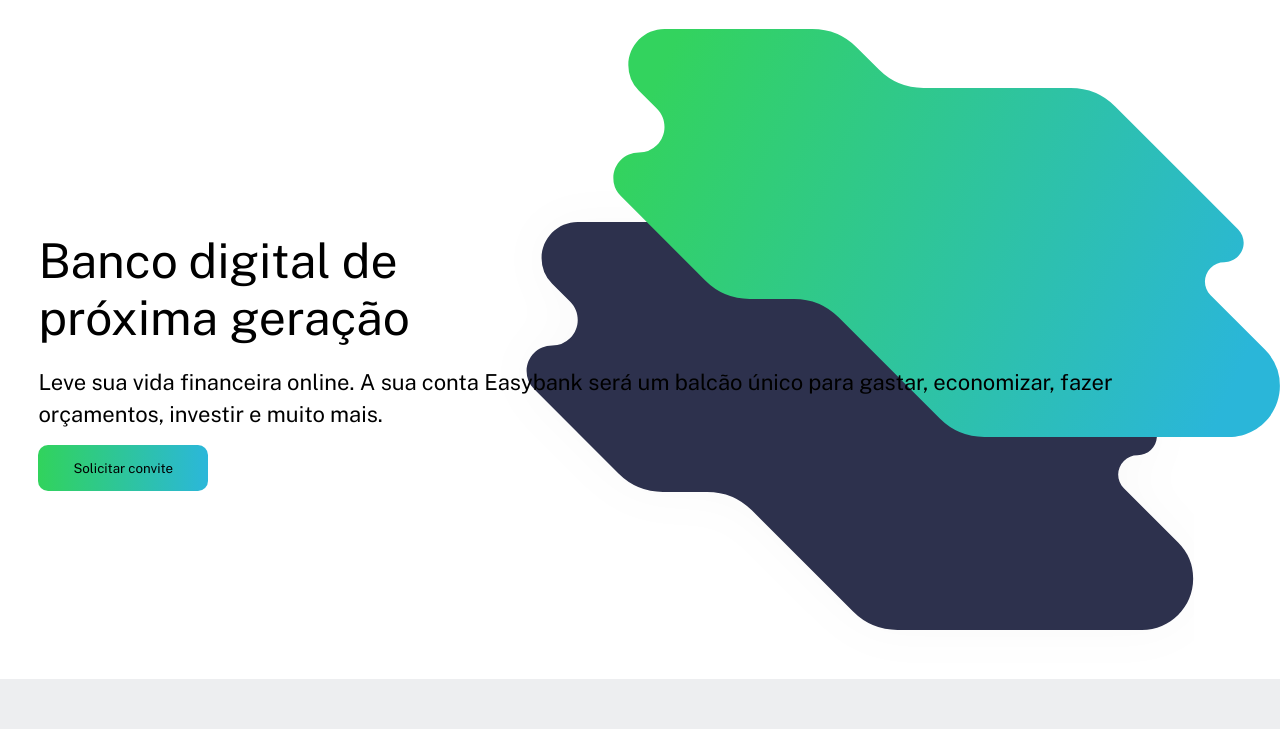
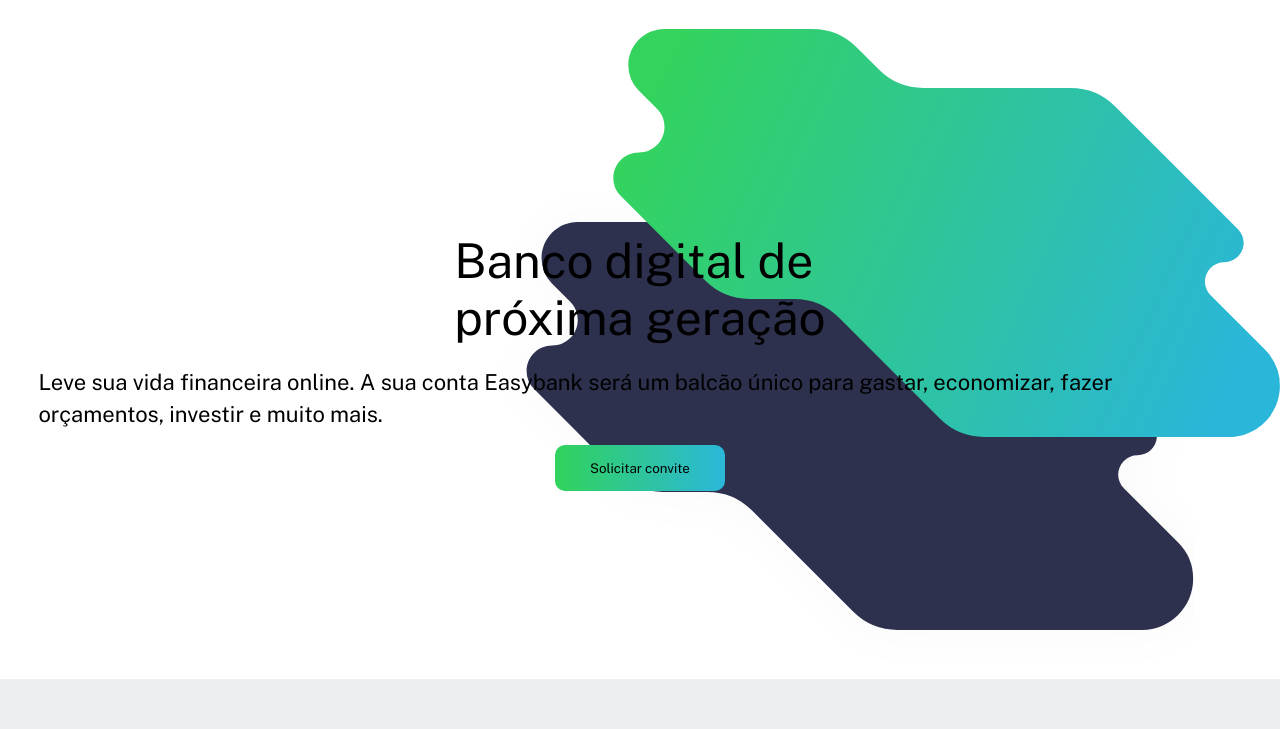
Before and after one commit to LucianoSBFrontEnd/ladinge-page-master, a plain HTML site: page index.html in a window 1280 px wide. Shown: the part 71-800 px from the top of the page. Drawn offline with nearby package versions, Linux system fonts and the light colour scheme.

Commit message:
botao alinhado

```diff
--- a/stylemobile/mobile.css
+++ b/stylemobile/mobile.css
@@ -1,6 +1,10 @@
 @media (max-width: 1300px){
     .wrapper .content .right{
         display: none;
+    }
+
+    .wrapper .content .left{
+        align-items: center;
     }
 
     .wrapper .content .left{
```
